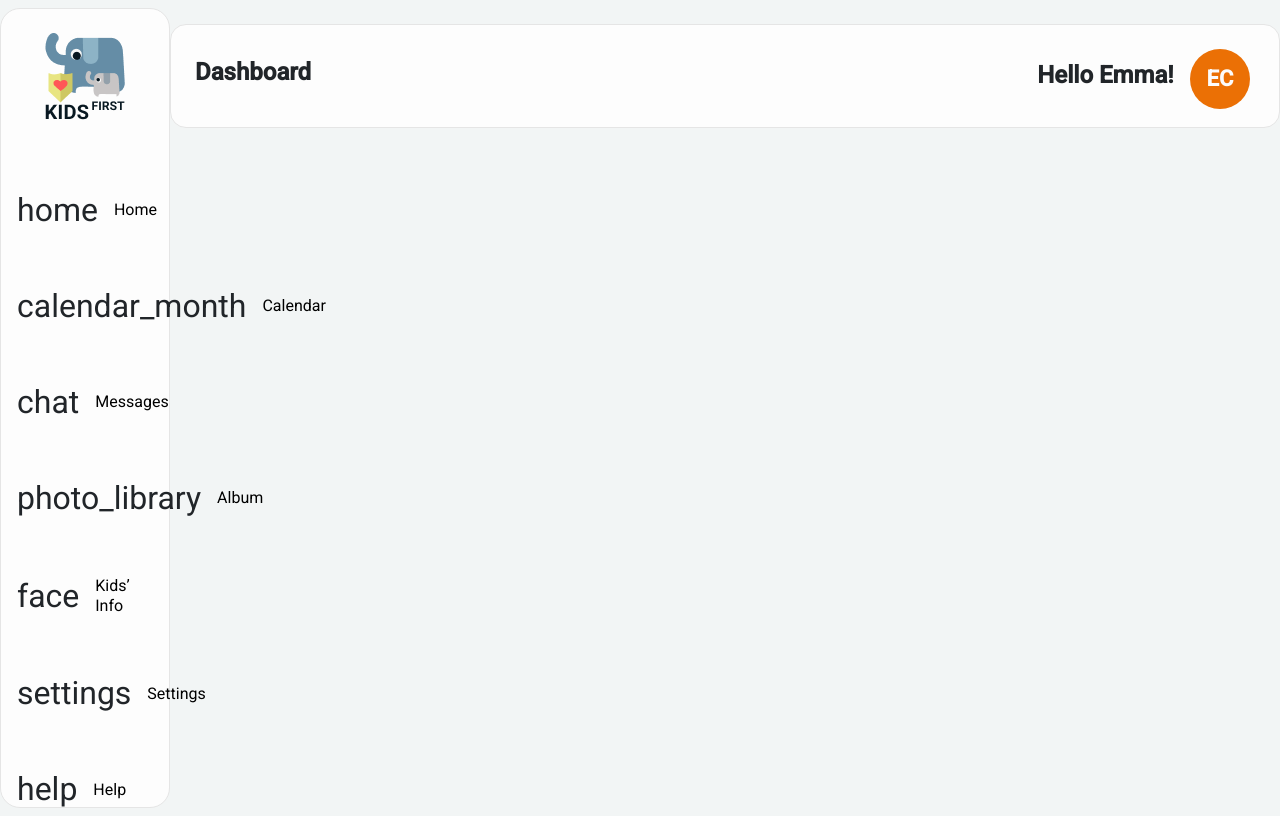
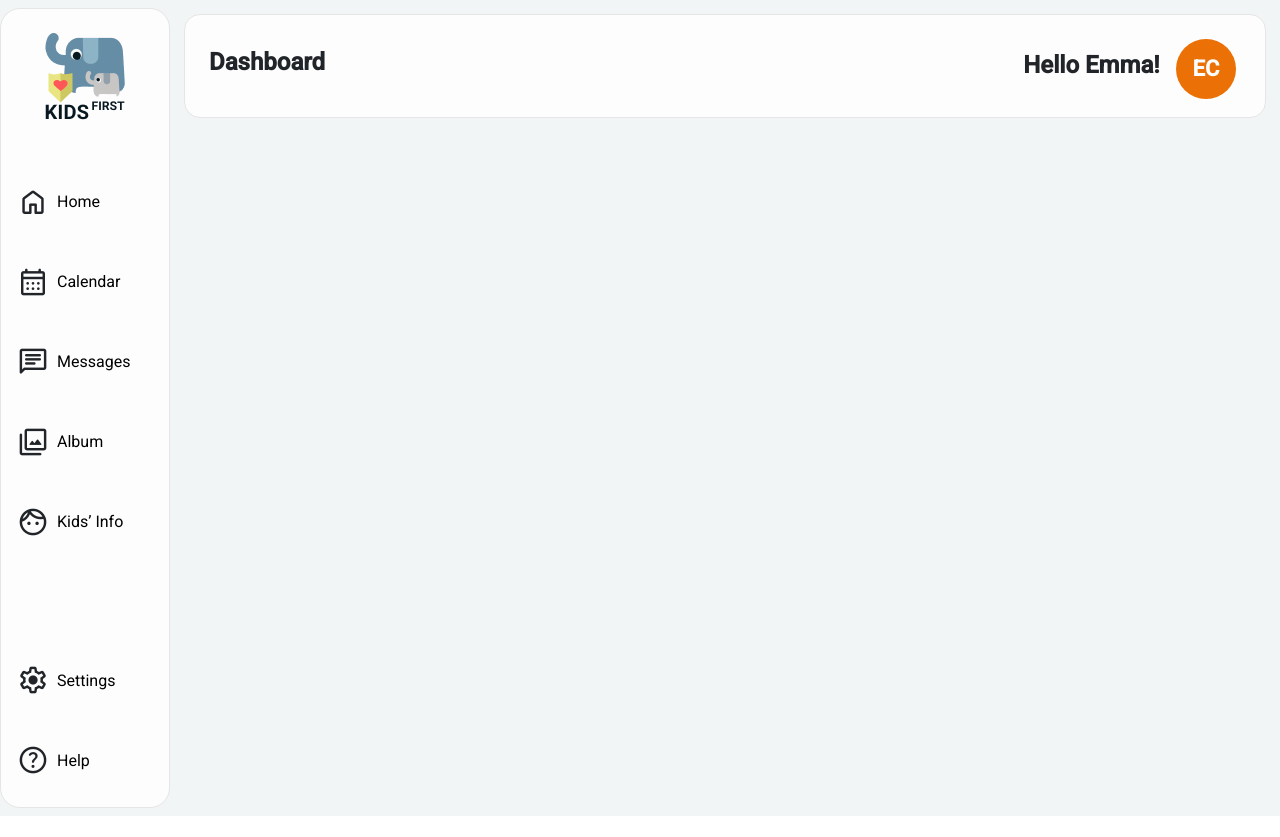
Before and after one commit to JULIERAJ/KIDS-FIRST-v2, a React (Create React App) app in the folder frontend/: page /dashboard in a window 1280 px wide. After the commit the page ends 816 px from the top, so only its background shows below. Built offline with nearby package versions, Linux system fonts and the light colour scheme; no server answers.

Commit message:
merged calendar to dashboard

```diff
--- a/frontend/public/index.html
+++ b/frontend/public/index.html
@@ -5,6 +5,7 @@
   <meta charset="utf-8" />
   <link rel="icon" href="%PUBLIC_URL%/favicon.ico" />
   <link href="https://fonts.googleapis.com/css2?family=Material+Symbols+Outlined" rel="stylesheet" />
+  <link rel="stylesheet" href="https://fonts.googleapis.com/css2?family=Material+Symbols+Rounded:opsz,wght,FILL,GRAD@20..48,100..700,0..1,-50..200" />
   <meta name="viewport" content="width=device-width, initial-scale=1" />
   <meta name="theme-color" content="#000000" />
   <meta name="description" content="Web site created using create-react-app" />
--- a/frontend/src/App.jsx
+++ b/frontend/src/App.jsx
@@ -4,7 +4,6 @@ import { EventProvider } from './components/Calendar/EventContext';
 import KFCalendar from './components/Calendar/KFCalendar';
 import EventModal from './components/EventModal/EventModal';
 import LandingLayout from './components/LandingLayout';
-import Sidebar from './components/Sidebar/Sidebar';
 import Activate from './pages/Activate/Activate';
 import Dashboard from './pages/Dashboard/Dashboard';
 // import Family from './pages/Family';
@@ -33,14 +32,16 @@ const App = () => (
         />
         {/* <Route path='/family' element={<Family />} /> */}
         <Route path='/member' element={<FinalPanel />} />
-        <Route path='/dashboard' element={<Dashboard />} />
-        <Route path='/calendarview' element={<EventProvider><KFCalendar /></EventProvider>} />
+
+        <Route path="/dashboard/*" element={<Dashboard />}>
+          <Route path="calendarview" element={<EventProvider><KFCalendar /></EventProvider>} />
+        </Route>
         <Route path='/forgot-password' element={<ForgetPassword />} />
         <Route
           path='/reset-password/:email/:resetPasswordToken'
           element={<ResetPassword />}
         />
-        <Route path='/sidebar' element={<Sidebar />} />
+
         <Route path="/eventmodal" element={<EventModal />} />
       </Route>
     </Routes>
--- a/frontend/src/components/Calendar/KFCalendar.jsx
+++ b/frontend/src/components/Calendar/KFCalendar.jsx
@@ -66,7 +66,7 @@ const KFCalendar = () => {
   }), [activeView]);
 
   return (
-    <div style={{ height: '100vh' }}>
+    <div style={{ height: 'calc(100vh - 104px)' }}>
       <Calendar
         events={filteredEventsData}
         step={15}
--- a/frontend/src/components/DashboardHeader/DashboardHeader.jsx
+++ b/frontend/src/components/DashboardHeader/DashboardHeader.jsx
@@ -1,13 +1,14 @@
+import PropTypes from 'prop-types';
 import React from 'react';
 import { Container } from 'react-bootstrap';
 
 import styles from './DashboardHeader.module.css';
 
-const DashboardHeader = () => {
+const DashboardHeader = ({ title }) => {
   return (
     <Container as='aside' className={`${styles.Dashboard}`}>
       <div className={`${styles.heading}`}>
-        <h2 className={`${styles.rightAlign}`}>Dashboard</h2>
+        <h2 className={`${styles.rightAlign}`}>{title}</h2>
       </div>
       <div className={styles.title}>
         <h2 className={`${styles.leftAlign}`}>Hello Emma!</h2>
@@ -19,4 +20,8 @@ const DashboardHeader = () => {
   );
 };
 
+DashboardHeader.propTypes = {
+  title: PropTypes.string.isRequired,
+};
+
 export default DashboardHeader;
--- a/frontend/src/components/DashboardHeader/DashboardHeader.module.css
+++ b/frontend/src/components/DashboardHeader/DashboardHeader.module.css
@@ -4,13 +4,10 @@
   background-color: #fdfdfd;
   border-radius: 16px;
   border: 1px solid #e5e5e5;
-  width: 1224px;
   height: 104px;
-  top: 24px;
   display: flex;
   justify-content: space-between;
   padding: 24px;
-
 }
 
 .heading {
--- a/frontend/src/components/Sidebar/Sidebar.jsx
+++ b/frontend/src/components/Sidebar/Sidebar.jsx
@@ -1,6 +1,7 @@
 import PropTypes from 'prop-types';
 import React, { useState } from 'react';
 import { Image, Container, Nav, Navbar } from 'react-bootstrap';
+import { NavLink } from 'react-router-dom';
 
 import styles from './Sidebar.module.css';
 import { SIDEBAR_DATA } from './sidebarData';
@@ -22,24 +23,25 @@ const SidebarItemsCard = ({ title, icon, activeIcon, hoverIcon, path, isActive,
           onMouseEnter={() => setIsHovered(true)}
           onMouseLeave={() => setIsHovered(false)}>
           {isActive ? activeIcon : (isHovered ? hoverIcon : icon)}
-          <Nav.Link
+          <NavLink
             eventKey='link-1'
             to={path}
             className={styles.sidebarLink}
             onClick={handleClick}>
             {title}
-          </Nav.Link>
+          </NavLink>
         </Nav.Item>
       </Nav>
     </>
   );
 };
 
-const Sidebar = () => {
+const Sidebar = ({ setTitle }) => {
   const [activeLink, setActiveLink] = useState(null);
 
-  const handleClick = (path) => {
+  const handleClick = (path, title) => {
     setActiveLink(path);
+    setTitle(title);
   };
 
   // Separate sidebar items into two arrays: one for "Settings" and "Help", and the other for all others
@@ -58,7 +60,7 @@ const Sidebar = () => {
             {otherItems.map((item, key) => (
               <SidebarItemsCard key={key} {...item}
                 isActive={item.path === activeLink}
-                onClick={() => handleClick(item.path)}
+                onClick={() => handleClick(item.path, item.title)}
               />
             ))}
           </div>
@@ -68,7 +70,7 @@ const Sidebar = () => {
             {settingsHelpItems.map((item, key) => (
               <SidebarItemsCard key={key} {...item}
                 isActive={item.path === activeLink}
-                onClick={() => handleClick(item.path)}
+                onClick={() => handleClick(item.path, item.title)}
               />
             ))}
           </div>
@@ -89,4 +91,8 @@ SidebarItemsCard.propTypes = {
   isActive: PropTypes.bool
 };
 
+Sidebar.propTypes = {
+  setTitle: PropTypes.func
+};
+
 export default Sidebar;
--- a/frontend/src/pages/Dashboard/Dashboard.jsx
+++ b/frontend/src/pages/Dashboard/Dashboard.jsx
@@ -1,107 +1,24 @@
-// import { sendForm } from '@emailjs/browser';
-// import { useState, useRef } from 'react';
-// import Button from 'react-bootstrap/Button';
-// import Form from 'react-bootstrap/Form';
+
+import React, { useState } from 'react';
+import { Outlet } from 'react-router-dom';
 
 import styles from './Dashboard.module.css';
 
 import DashboardHeader from '../../components/DashboardHeader/DashboardHeader';
 import Sidebar from '../../components/Sidebar/Sidebar';
 
-// import { sendInvitation } from '../api';
-
-// export default function Dashboard() {
-//   const [inviteeEmail, setInviteeEmail] = useState('');
-//   // const [invitationUrl, setInvitationUrl] = useState("");
-
-//   const emailJSForm = useRef();
-
-//   const storedUser = localStorage.getItem('storedUser');
-//   const parsedUser = JSON.parse(storedUser).m1;
-
-//   const invitationUrl = `http://localhost:3000/register?inviteeEmail=${inviteeEmail}&family=${parsedUser.family}`;
-
-//   function handleInvitation(e) {
-//     e.preventDefault();
-
-//     sendInvitation({
-//       invitor: parsedUser.principle,
-//       family: parsedUser.family,
-//       inviteeEmail: inviteeEmail,
-//       invitationUrl: invitationUrl,
-//     })
-//       .then(() => {
-//         // emailjs.sendForm('YOUR_SERVICE_ID', 'YOUR_TEMPLATE_ID',
-//         // form.current, 'YOUR_PUBLIC_KEY')
-//         sendForm(
-//           'service_60w5krl',
-//           'template_4jj345i',
-//           emailJSForm.current,
-//           '_0Rdze2icQo-Gkevw'
-//         )
-//           .then(
-//             (result) => {
-//               result;
-//             },
-//             (error) => {
-//               error.text;
-//             }
-//           );
-//       });
-//     // .catch((e) => console.log(e));
-//   }
-
-//   return (
-//     <div>
-//       dashboard page === you want to invite a person to the family as a
-//       principle
-//       <br></br>
-//       hello {parsedUser.firstname}
-//       <Form onSubmit={handleInvitation} ref={emailJSForm}>
-//         <Form.Group className="mb-3" controlId="formBasicEmail">
-//           <Form.Label> family name </Form.Label>
-//           <Form.Control type="text" value={parsedUser.family} name="family" />
-//           <br></br>
-
-//           <Form.Label> invitor name </Form.Label>
-//           <Form.Control
-//             type="text"
-//             value={parsedUser.principle}
-//             name="invitor"
-//           />
-//           <br></br>
-
-//           <Form.Label> register url </Form.Label>
-//           <Form.Control
-//             type="text"
-//             value={invitationUrl}
-//             name="invitationUrl"
-//           />
-//           <br></br>
-
-//           <Form.Label> invited person email address </Form.Label>
-//           <Form.Control
-//             type="email"
-//             placeholder="invited person email address "
-//             onChange={(e) => setInviteeEmail(e.target.value)}
-//             name="inviteeEmail"
-//           />
-//         </Form.Group>
-
-//         <Button variant="primary" type="submit">
-//           invite
-//         </Button>
-//       </Form>
-//     </div>
-//   );
-// }
-
-export default function Dashboard() {
+const Dashboard = () => {
+  const [title, setTitle] = useState('Dashboard');
 
   return (
     <div className={styles.dashboard}>
-      <Sidebar/>
-      <DashboardHeader/>
+      <Sidebar setTitle={setTitle} />
+      <div className={styles.content}>
+        <DashboardHeader title={title} />
+        <Outlet />
+      </div>
     </div>
   );
-}
+};
+
+export default Dashboard;
--- a/frontend/src/pages/Dashboard/Dashboard.module.css
+++ b/frontend/src/pages/Dashboard/Dashboard.module.css
@@ -2,3 +2,11 @@
   display: flex;
   background-color: #F2F5F5;
 }
+.sidebar{
+  position: fixed;
+}
+
+.content {
+  width: 100%;
+  padding: 14px;
+}
```
Also changed, not shown: frontend/src/components/Sidebar/sidebarData.js (+4 -4 lines), 1 other file (tests, documents, lock files or other folders).
